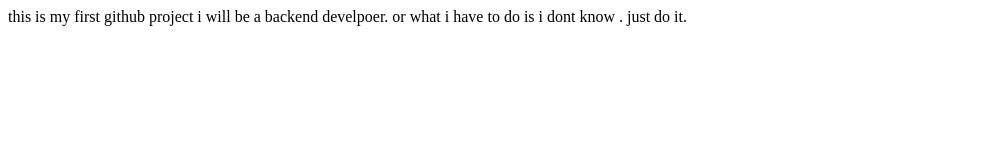
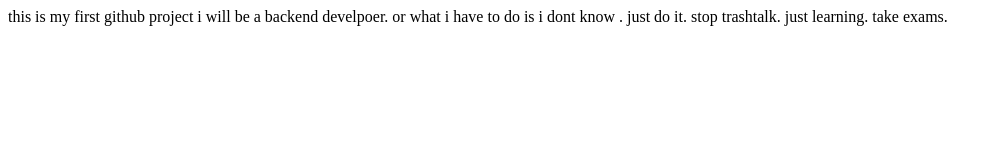
Before and after one commit to PaulPaulkim/companny_project, a plain HTML site: page company_project/index.html in a window 1280 px wide. Shown: the whole page, without its empty margins (0-1001 px from the left). Drawn offline with Linux system fonts and the light colour scheme.

Commit message:
freshman second commit

```diff
--- a/company_project/index.html
+++ b/company_project/index.html
@@ -13,6 +13,8 @@
             <main>
                 this is my first github project
                 i will be a backend develpoer. or what i have to do is i dont know . just do it.
+                stop trashtalk. just learning.
+                take exams.
             </main>
             <footer>
 
```
